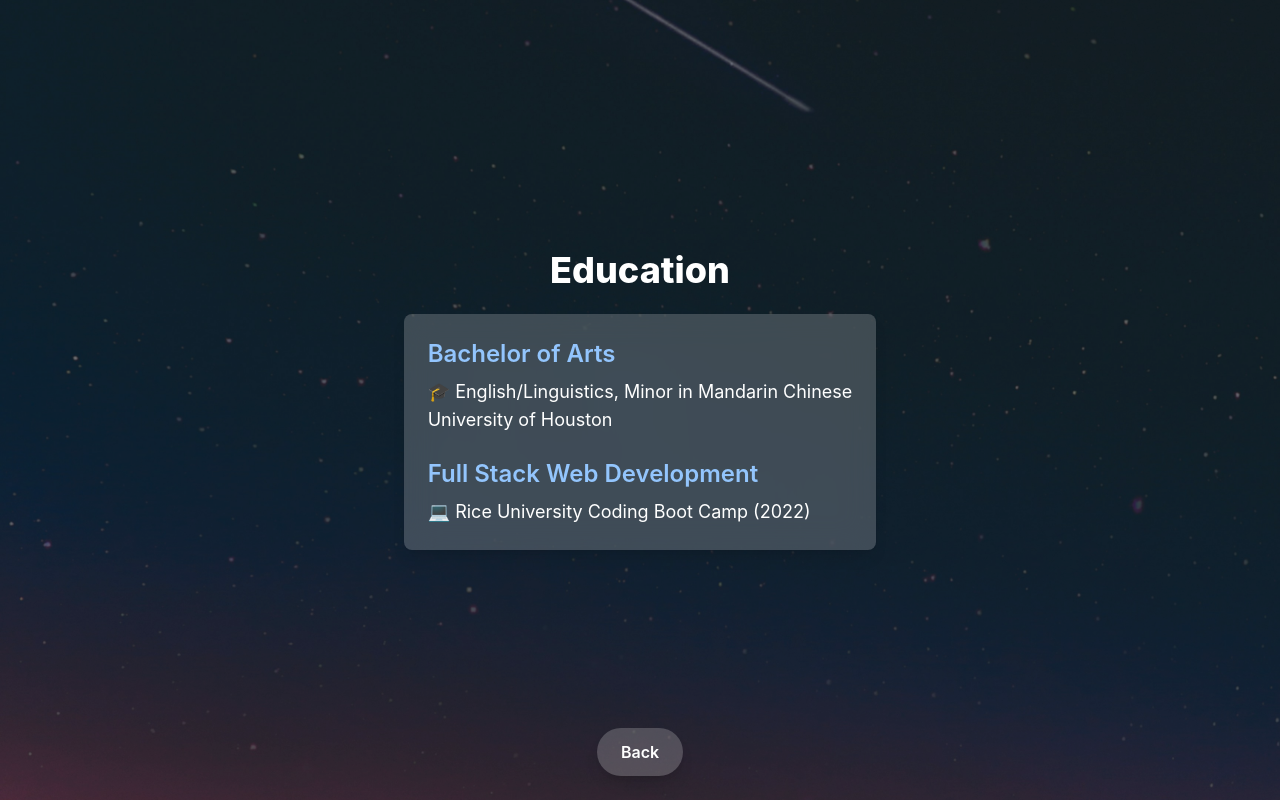
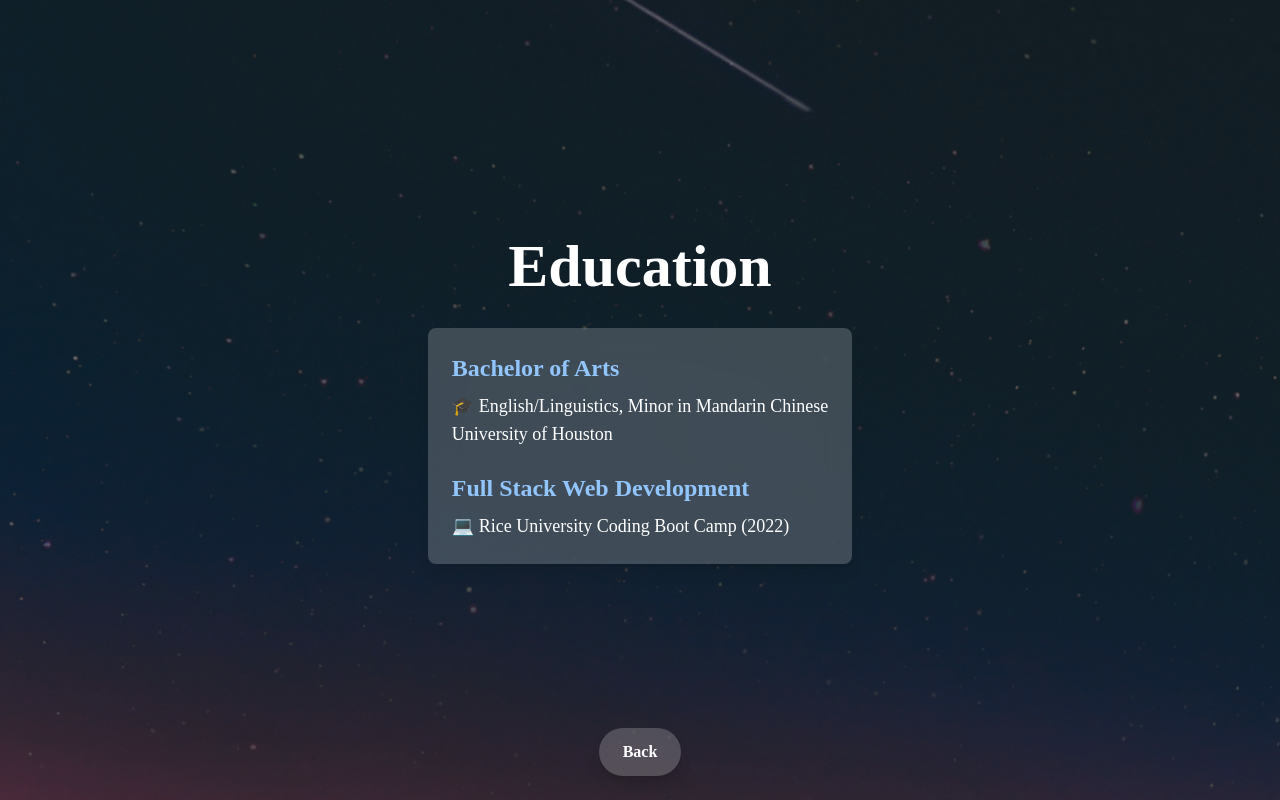
Before and after one commit to grocha78/portfolio, a React (Create React App) app: page /education in a window 1280 px wide. Built offline with nearby package versions, Linux system fonts and the light colour scheme.

Commit message:
font changes

```diff
--- a/src/components/Contact.js
+++ b/src/components/Contact.js
@@ -17,6 +17,7 @@
       "
       style={{
         backgroundImage: `url(${backgroundImg})`,
+        fontFamily: " 'Playfair Display', serif",
       }}
     >
       <div className="bg-black bg-opacity-40 absolute inset-0"></div>
@@ -27,7 +28,7 @@
         animate={{ opacity: 1, y: 0 }}
         transition={{ duration: 1 }}
       >
-        <h2 className="text-4xl font-extrabold mb-6">Get in Touch</h2>
+        <h2 className="text-6xl font-extrabold font-playfair mb-8 text-center">Get in Touch</h2>
         <p className="text-lg mb-8">
           I’d love to connect! Whether you want to collaborate, discuss opportunities, or just say hi...
         </p>
--- a/src/components/Education.js
+++ b/src/components/Education.js
@@ -16,6 +16,7 @@
       "
       style={{
         backgroundImage: `url(${backgroundImg})`,
+        fontFamily: " 'Playfair Display', serif",
       }}
     >
       <div className="bg-black bg-opacity-40 absolute inset-0"></div>
@@ -26,7 +27,7 @@
         animate={{ opacity: 1, y: 0 }}
         transition={{ duration: 1 }}
       >
-        <h2 className="text-4xl font-extrabold mb-6 text-center">Education</h2>
+        <h2 className="text-6xl font-extrabold font-playfair mb-8 text-center">Education</h2>
         <div className="bg-white bg-opacity-20 backdrop-blur-lg p-6 rounded-lg shadow-lg">
           <h3 className="text-2xl font-semibold text-blue-300">Bachelor of Arts</h3>
           <p className="text-lg mt-2">
--- a/src/components/ProfessionalExperience.js
+++ b/src/components/ProfessionalExperience.js
@@ -17,6 +17,7 @@
       "
       style={{
         backgroundImage: `url(${backgroundImg})`,
+        fontFamily: " 'Playfair Display', serif",
       }}
     >
       <div className="bg-black bg-opacity-40 absolute inset-0"></div>
@@ -27,7 +28,7 @@
         animate={{ opacity: 1, y: 0 }}
         transition={{ duration: 1 }}
       >
-        <h2 className="text-4xl font-extrabold mb-8 text-center">Professional Experience</h2>
+        <h2 className="text-6xl font-extrabold font-playfair mb-8 text-center">Professional Experience</h2>
 
         <div className="bg-white bg-opacity-20 backdrop-blur-lg text-gray-100 rounded-lg p-6 shadow-lg space-y-8">
           {/* A Yancy Life */}
--- a/src/components/Skills.js
+++ b/src/components/Skills.js
@@ -16,6 +16,7 @@
       "
       style={{
         backgroundImage: `url(${backgroundImg})`,
+        fontFamily: " 'Playfair Display', serif",
       }}
     >
       <div className="bg-black bg-opacity-40 absolute inset-0"></div>
@@ -26,7 +27,7 @@
         animate={{ opacity: 1, y: 0 }}
         transition={{ duration: 1 }}
       >
-        <h2 className="text-4xl font-extrabold mb-6 text-center">Skills &amp; Expertise</h2>
+        <h2 className="text-6xl font-extrabold font-playfair mb-8 text-center">Skills &amp; Expertise</h2>
         <div className="bg-white bg-opacity-20 backdrop-blur-lg p-6 rounded-lg shadow-lg">
           <p className="text-lg mt-2">
             🔹 Frontend &amp; Backend Development<br />
```
